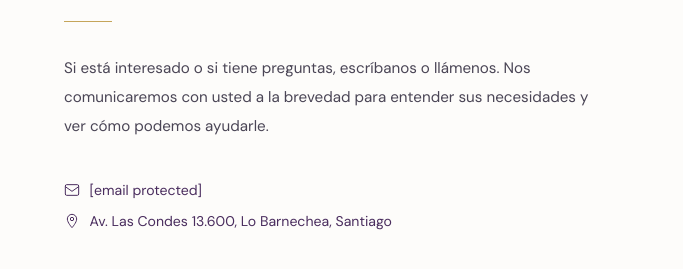
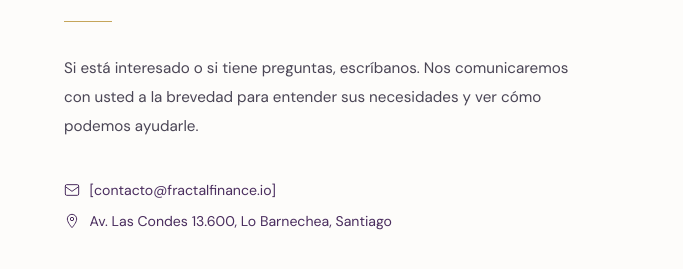
Before and after one commit to ffleider/fractalfinance, a plain HTML site: page index.html in a window 1280 px wide. Shown: the part 3398-3667 px from the top of the page, 0-683 px from the left. Drawn offline with nearby package versions, Linux system fonts and the light colour scheme.

Commit message:
Update index.html

```diff
--- a/index.html
+++ b/index.html
@@ -604,11 +604,11 @@
       <p class="section-label">Hablemos</p>
       <h2 class="section-title">Contáctenos</h2>
       <div class="divider"></div>
-      <p>Si está interesado o si tiene preguntas, escríbanos o llámenos. Nos comunicaremos con usted a la brevedad para entender sus necesidades y ver cómo podemos ayudarle.</p>
+      <p>Si está interesado o si tiene preguntas, escríbanos. Nos comunicaremos con usted a la brevedad para entender sus necesidades y ver cómo podemos ayudarle.</p>
       <div class="contact-detail">
         <a href="/cdn-cgi/l/email-protection#4e2d21203a2f2d3a210e283c2f2d3a2f222827202f202d2b602721">
           <svg width="16" height="16" viewBox="0 0 24 24" fill="none" stroke="currentColor" stroke-width="1.5"><rect x="2" y="4" width="20" height="16" rx="2"/><path d="M2 7l10 7 10-7"/></svg>
-          <span class="__cf_email__" data-cfemail="a6c5c9c8d2c7c5d2c9e6c0d4c7c5d2c7cac0cfc8c7c8c5c388cfc9">[email&#160;protected]</span>
+          <span class="__cf_email__" data-cfemail="a6c5c9c8d2c7c5d2c9e6c0d4c7c5d2c7cac0cfc8c7c8c5c388cfc9">[contacto@fractalfinance.io]</span>
         </a>
         <span>
           <svg width="16" height="16" viewBox="0 0 24 24" fill="none" stroke="currentColor" stroke-width="1.5"><path d="M12 2C8.13 2 5 5.13 5 9c0 5.25 7 13 7 13s7-7.75 7-13c0-3.87-3.13-7-7-7z"/><circle cx="12" cy="9" r="2.5"/></svg>
```
